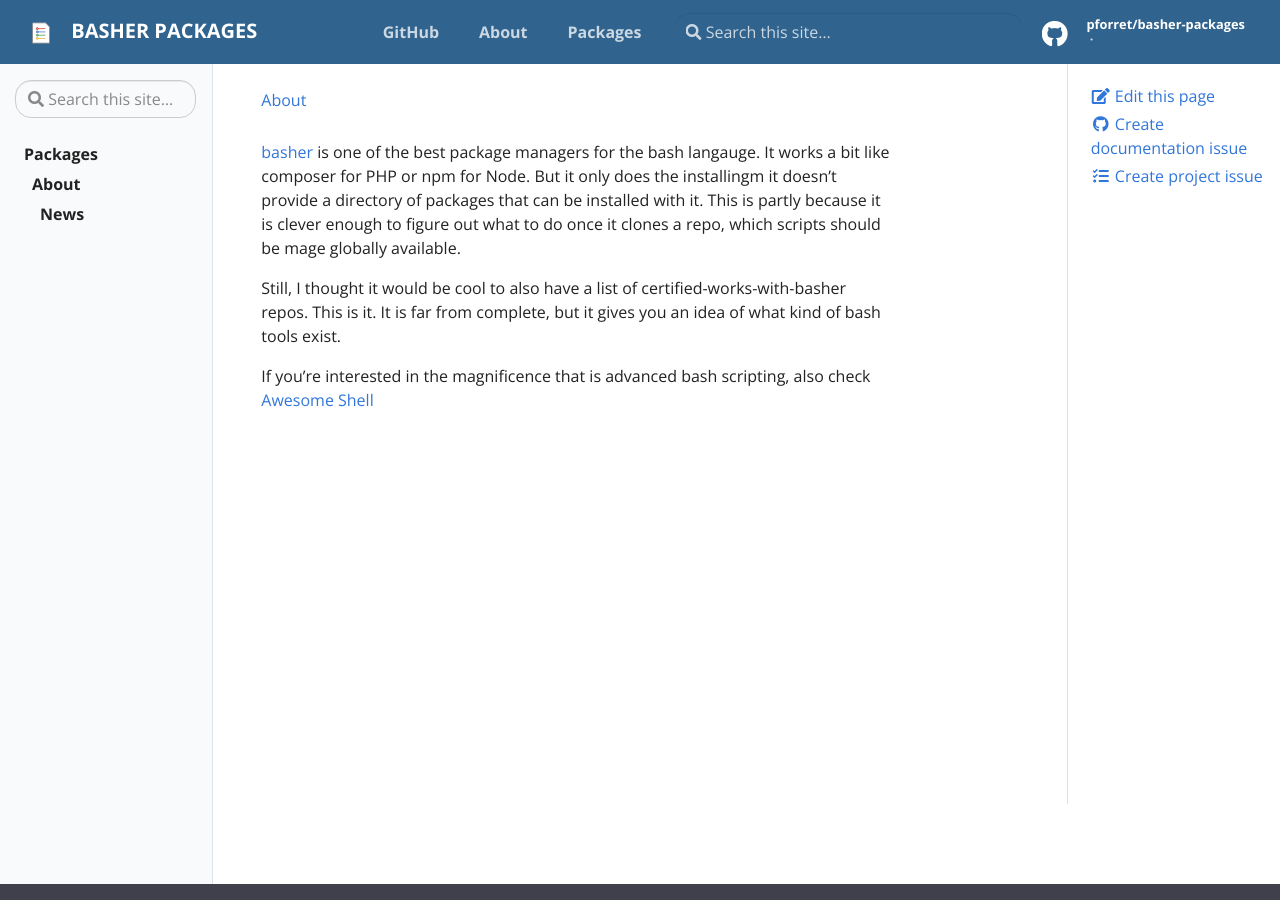
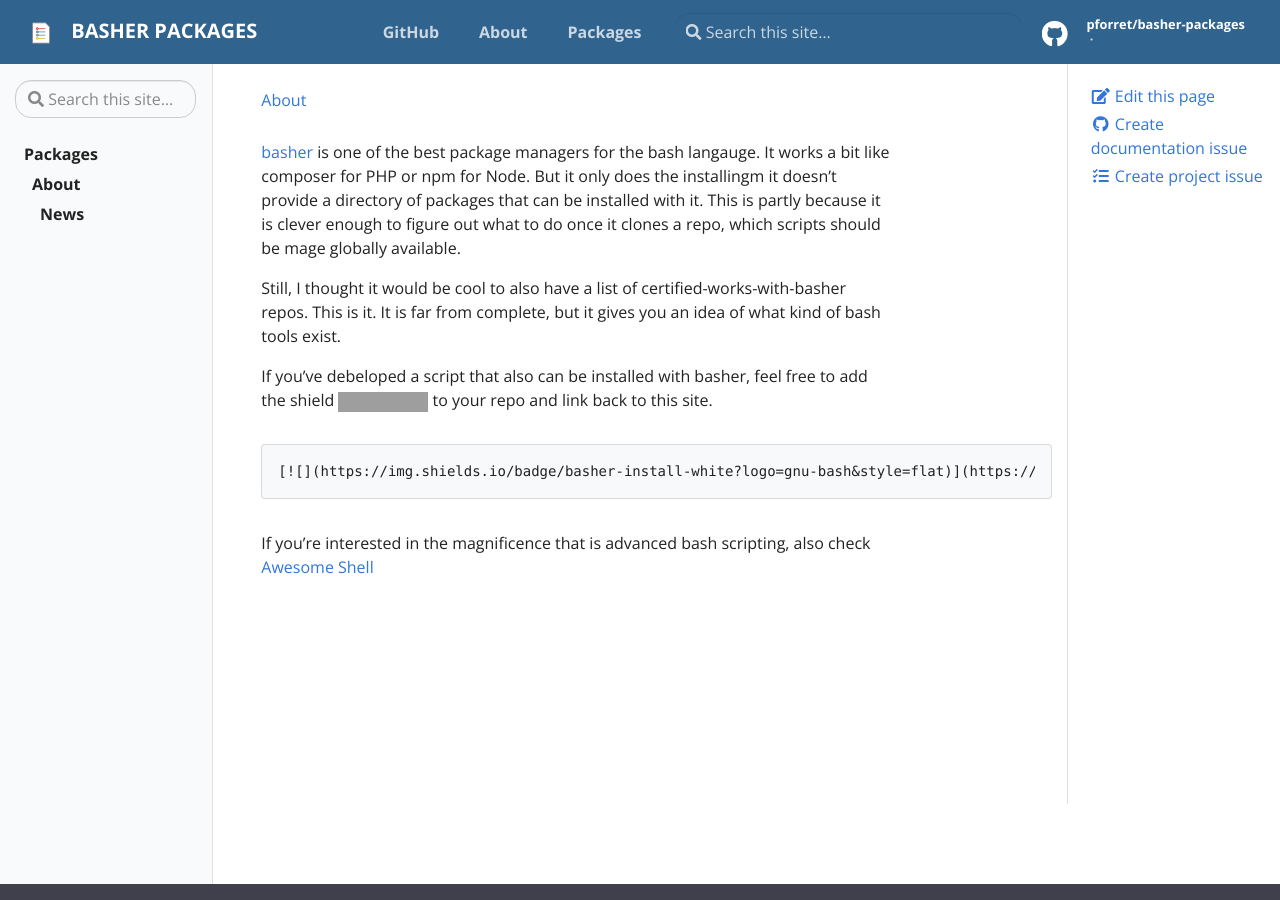
Before and after one commit to gitparade-com/basher.it, a Jekyll site: the page built from pages/about.md, in a window 1280 px wide and 900 px high. Built offline with Jekyll 4.4.1, drawn with Linux system fonts in a browser that asks for light colours; comment, search, counter and statistics services are not loaded; grey boxes are pictures that could not be loaded.

Commit message:
create shield

```diff
--- a/pages/about.md
+++ b/pages/about.md
@@ -8,4 +8,8 @@
 
 Still, I thought it would be cool to also have a list of certified-works-with-basher repos. This is it. It is far from complete, but it gives you an idea of what kind of bash tools exist.
 
+If you've debeloped a script that also can be installed with basher, feel free to add the shield [![](https://img.shields.io/badge/basher-install-white?logo=gnu-bash&style=flat)](https://basher-packages.forret.com/package/) to your repo and link back to this site.
+
+    [![](https://img.shields.io/badge/basher-install-white?logo=gnu-bash&style=flat)](https://basher-packages.forret.com/package/)
+
 If you're interested in the magnificence that is advanced bash scripting, also check [Awesome Shell](https://github.com/alebcay/awesome-shell)
```
Also changed, not shown: pages/index.md (+1 -0 lines), assets/img/shield.svg (added).
